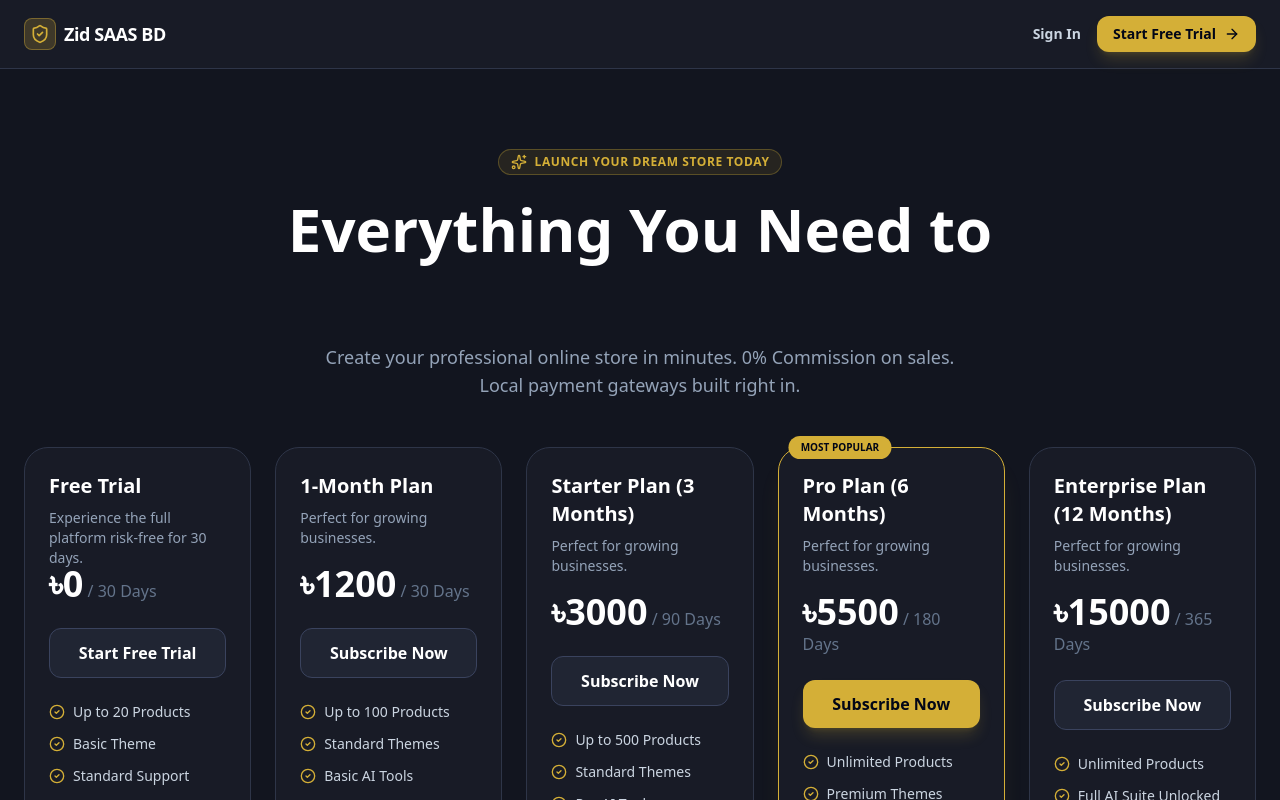
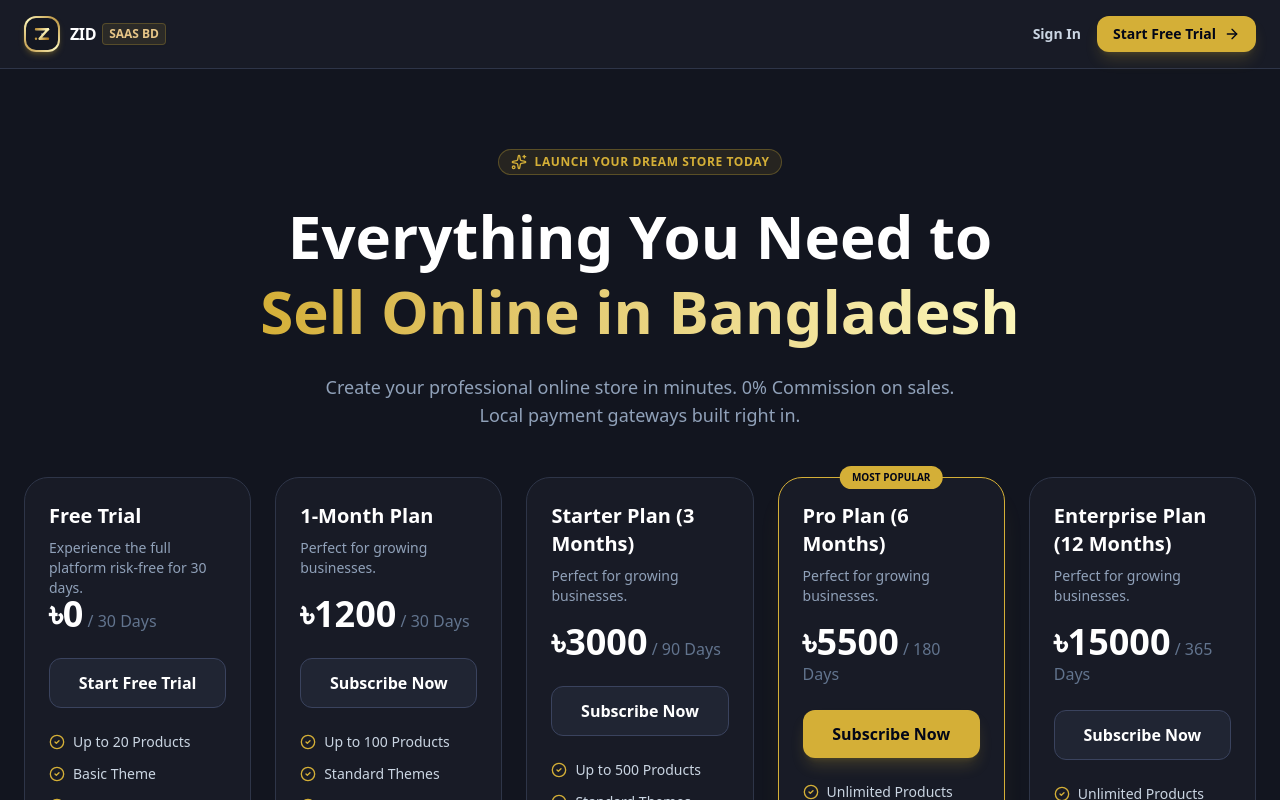
Before and after one commit to mmalamin9912-arch/VerendaBD, a React (Vite) app: page / in a window 1280 px wide. Shown: the top 800 px of the page. Built offline with nearby package versions, Linux system fonts and the light colour scheme; no server answers.

Commit message:
add site logo and favicon integration

```diff
--- /dev/null
+++ b/src/components/BrandLogo.tsx
@@ -0,0 +1,118 @@
+import React from 'react';
+
+interface BrandLogoProps {
+  logoUrl?: string;
+  siteTitle?: string;
+  size?: 'xs' | 'sm' | 'md' | 'lg' | 'xl';
+  showText?: boolean;
+  subtitle?: string;
+  isDarkMode?: boolean;
+  className?: string;
+}
+
+export const BrandLogo: React.FC<BrandLogoProps> = ({
+  logoUrl,
+  siteTitle = 'ZID SAAS',
+  size = 'md',
+  showText = false,
+  subtitle,
+  isDarkMode = true,
+  className = '',
+}) => {
+  // Dimension mappings
+  const sizeMap = {
+    xs: { box: 'w-6 h-6', icon: 'w-3.5 h-3.5', text: 'text-xs', badge: 'text-[9px]' },
+    sm: { box: 'w-8 h-8', icon: 'w-4 h-4', text: 'text-sm', badge: 'text-[10px]' },
+    md: { box: 'w-9 h-9', icon: 'w-5 h-5', text: 'text-base', badge: 'text-xs' },
+    lg: { box: 'w-11 h-11', icon: 'w-6 h-6', text: 'text-lg', badge: 'text-xs' },
+    xl: { box: 'w-14 h-14', icon: 'w-8 h-8', text: 'text-xl', badge: 'text-sm' },
+  };
+
+  const { box, text, badge } = sizeMap[size] || sizeMap.md;
+
+  return (
+    <div className={`flex items-center gap-2.5 ${className}`}>
+      {/* Brand Icon or Custom Logo Image */}
+      <div
+        className={`${box} rounded-xl relative flex items-center justify-center shrink-0 p-0.5 bg-gradient-to-tr from-[#BF953F] via-[#FCF6BA] to-[#B38728] shadow-md shadow-[#D4AF37]/25 transition-transform hover:scale-105`}
+      >
+        <div
+          className={`w-full h-full rounded-[10px] ${
+            isDarkMode ? 'bg-[#141721]' : 'bg-slate-900'
+          } flex items-center justify-center overflow-hidden relative`}
+        >
+          {logoUrl ? (
+            <img
+              src={logoUrl}
+              alt={siteTitle || 'Logo'}
+              className="w-full h-full object-contain p-1"
+              referrerPolicy="no-referrer"
+              onError={(e) => {
+                // Fallback to SVG if image fails to load
+                (e.target as HTMLElement).style.display = 'none';
+              }}
+            />
+          ) : (
+            <svg
+              viewBox="0 0 40 40"
+              className="w-full h-full p-1"
+              fill="none"
+              xmlns="http://www.w3.org/2000/svg"
+            >
+              <defs>
+                <linearGradient id="zidGoldGrad" x1="0%" y1="0%" x2="100%" y2="100%">
+                  <stop offset="0%" stopColor="#BF953F" />
+                  <stop offset="50%" stopColor="#FCF6BA" />
+                  <stop offset="100%" stopColor="#AA771C" />
+                </linearGradient>
+                <linearGradient id="zidSheen" x1="0%" y1="0%" x2="100%" y2="0%">
+                  <stop offset="0%" stopColor="#FFFFFF" stopOpacity="0.8" />
+                  <stop offset="100%" stopColor="#FFFFFF" stopOpacity="0" />
+                </linearGradient>
+              </defs>
+              {/* Geometric 'Z' Monogram */}
+              <path
+                d="M10 12 H30 L16 28 H30"
+                stroke="url(#zidGoldGrad)"
+                strokeWidth="4"
+                strokeLinecap="round"
+                strokeLinejoin="round"
+              />
+              {/* Vertex Accent Dots */}
+              <circle cx="30" cy="12" r="2" fill="#FCF6BA" />
+              <circle cx="10" cy="28" r="2" fill="#BF953F" />
+              <circle cx="20" cy="20" r="1.2" fill="#FFFFFF" fillOpacity="0.8" />
+            </svg>
+          )}
+        </div>
+      </div>
+
+      {/* Optional Branding Text */}
+      {showText && (
+        <div className="flex flex-col text-left">
+          <div className="flex items-center gap-1.5">
+            <span
+              className={`font-black ${
+                isDarkMode ? 'text-white' : 'text-slate-900'
+              } tracking-tight ${text}`}
+            >
+              {siteTitle.includes(' ') ? siteTitle.split(' ')[0] : siteTitle}
+            </span>
+            <span
+              className={`font-extrabold text-[#E6C587] uppercase px-1.5 py-0.5 rounded bg-[#D4AF37]/10 border border-[#D4AF37]/25 shadow-xs ${badge}`}
+            >
+              {siteTitle.includes(' ')
+                ? siteTitle.split(' ').slice(1).join(' ')
+                : 'SAAS BD'}
+            </span>
+          </div>
+          {subtitle && (
+            <p className="text-[11px] text-slate-400 font-medium tracking-normal -mt-0.5">
+              {subtitle}
+            </p>
+          )}
+        </div>
+      )}
+    </div>
+  );
+};
--- a/src/components/Header.tsx
+++ b/src/components/Header.tsx
@@ -26,6 +26,7 @@
   HelpCircle,
   Trash2
 } from 'lucide-react';
+import { BrandLogo } from './BrandLogo';
 
 interface HeaderProps {
   merchant: MerchantProfile;
@@ -33,6 +34,7 @@
   products?: any[];
   merchants?: MerchantProfile[];
   pendingRequests?: SubscriptionRequest[];
+  platformSettings?: any;
   isDarkMode: boolean;
   onToggleTheme: () => void;
   onOpenSubscriptionModal: () => void;
@@ -50,6 +52,7 @@
   products = [],
   merchants = [],
   pendingRequests = [],
+  platformSettings,
   isDarkMode,
   onToggleTheme,
   onOpenSubscriptionModal,
@@ -322,13 +325,28 @@
           )}
 
           <div className="flex items-center gap-2 shrink-0">
-            <div className="w-8 h-8 rounded-xl bg-gradient-to-tr from-[#BF953F] via-[#FCF6BA] to-[#B38728] text-slate-950 font-black text-sm flex items-center justify-center shadow-md">
-              Z
-            </div>
+            <BrandLogo
+              logoUrl={platformSettings?.logoUrl}
+              siteTitle={platformSettings?.siteTitle || 'ZID SAAS'}
+              size="sm"
+              showText={false}
+              isDarkMode={isDarkMode}
+            />
             <div className="hidden sm:block">
-              <span className="text-sm font-extrabold text-white tracking-wide">
-                ZID <span className="text-[#E6C587] text-[10px] uppercase px-1 py-0.5 rounded bg-[#D4AF37]/10 border border-[#D4AF37]/20">SAAS</span>
-              </span>
+              <div className="flex items-center gap-1.5">
+                <span className={`text-sm font-extrabold ${isDarkMode ? 'text-white' : 'text-slate-900'} tracking-wide`}>
+                  {platformSettings?.siteTitle ? (
+                    platformSettings.siteTitle.split(' ')[0]
+                  ) : (
+                    'ZID'
+                  )}{' '}
+                  <span className="text-[#E6C587] text-[10px] uppercase font-bold px-1.5 py-0.5 rounded bg-[#D4AF37]/10 border border-[#D4AF37]/20 shadow-xs">
+                    {platformSettings?.siteTitle && platformSettings.siteTitle.split(' ').length > 1
+                      ? platformSettings.siteTitle.split(' ').slice(1).join(' ')
+                      : 'SAAS'}
+                  </span>
+                </span>
+              </div>
             </div>
           </div>
 
--- a/src/components/PublicPricingLanding.tsx
+++ b/src/components/PublicPricingLanding.tsx
@@ -1,6 +1,7 @@
 import React from 'react';
 import { ShieldCheck, CheckCircle2, ArrowRight, Sparkles, Building2, Smartphone, Zap } from 'lucide-react';
 import { subscriptionPlans } from '../data/initialData';
+import { BrandLogo } from './BrandLogo';
 
 interface PublicPricingLandingProps {
   onSelectPlan: (planId: string) => void;
@@ -19,12 +20,7 @@
     <div className="min-h-screen bg-[#12151F] text-slate-100 font-sans selection:bg-[#D4AF37] selection:text-slate-950 flex flex-col">
       {/* Navbar */}
       <nav className="flex items-center justify-between px-6 py-4 border-b border-[#2E3548] bg-[#181B26]">
-        <div className="flex items-center gap-2">
-          <div className="w-8 h-8 rounded-lg bg-[#D4AF37]/20 border border-[#D4AF37]/40 flex items-center justify-center text-[#D4AF37]">
-            <ShieldCheck className="w-5 h-5" />
-          </div>
-          <span className="font-black text-lg text-white tracking-tight">Zid SAAS BD</span>
-        </div>
+        <BrandLogo siteTitle="ZID SAAS BD" showText={true} size="md" isDarkMode={true} />
         <div className="flex items-center gap-4 text-sm font-semibold">
           {isAuthenticated && onGoToDashboard ? (
             <button
```
Also changed, not shown: index.html (+8 -1 lines), src/App.tsx (+17 -0 lines).
